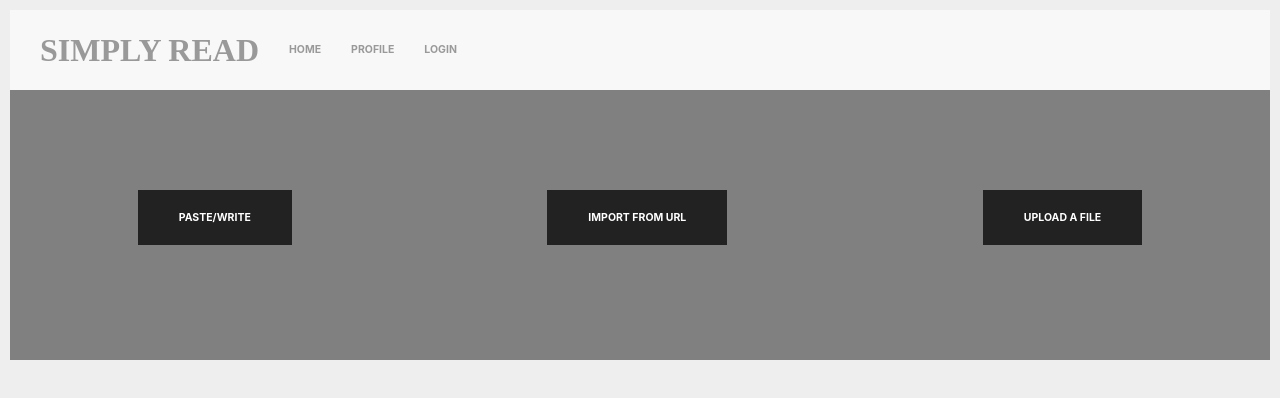
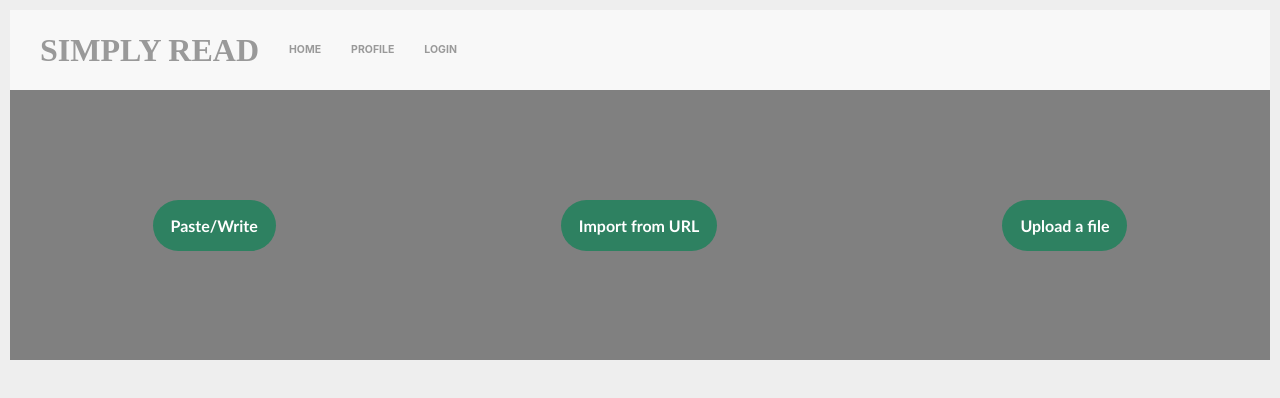
Before and after one commit to Lame-Ass-Koreans/SimplyRead, a React (Create React App) app: page / in a window 1280 px wide. Shown: the top 398 px of the page. Built offline with nearby package versions, Linux system fonts and the light colour scheme.

Commit message:
remove uikit

```diff
--- a/src/MainPage/MainPage.tsx
+++ b/src/MainPage/MainPage.tsx
@@ -138,21 +138,21 @@ export const MainPage = () => {
             <div>
                 {mode === "" && <div style={{display: "flex", marginTop:"100px"}}>
                     <div style={{margin:"auto"}}>
-                        <button className="uk-button uk-button-secondary uk-button-large" onClick={() => {
+                        <button onClick={() => {
                             setMode("WRITE")
                         }}>
                             Paste/Write
                         </button>
                     </div>
                     <div style={{margin:"auto"}}>
-                        <button className="uk-button uk-button-secondary uk-button-large" onClick={() => {
+                        <button onClick={() => {
                             setMode("URL")
                         }}>
                             Import from URL
                         </button>
                     </div>
                     <div style={{margin:"auto"}}>
-                        <button className="uk-button uk-button-secondary uk-button-large" onClick={() => {
+                        <button onClick={() => {
                             setMode("UPLOAD")
                         }}>
                             Upload a file
@@ -161,7 +161,7 @@ export const MainPage = () => {
                 </div>}
                 {mode !== "" &&
                     <div style={{margin:"auto"}}>
-                        <button className="uk-button uk-button-secondary uk-button-large"
+                        <button
                         onClick={() => {
                             setMode("")
                             setCurrentText("")
```
